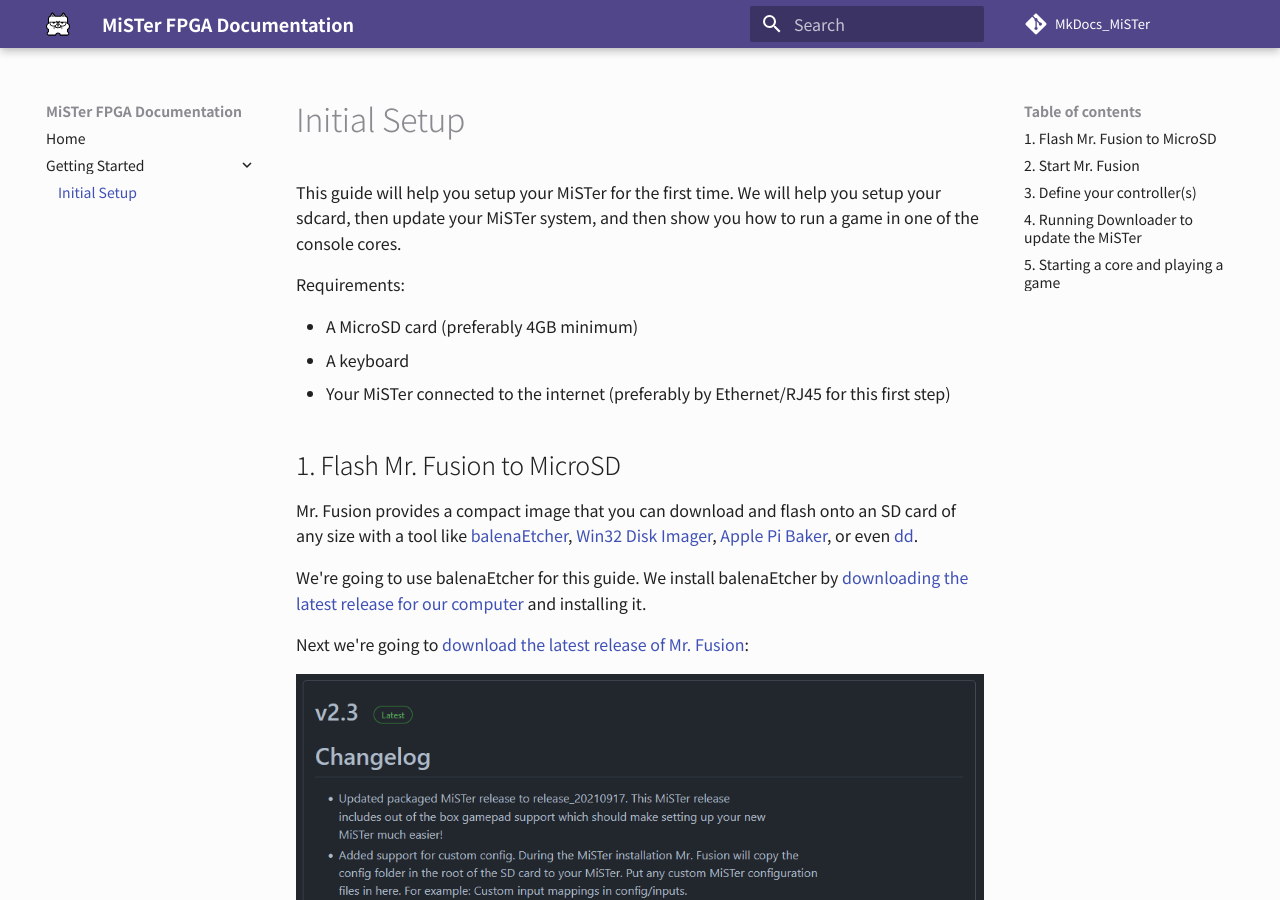
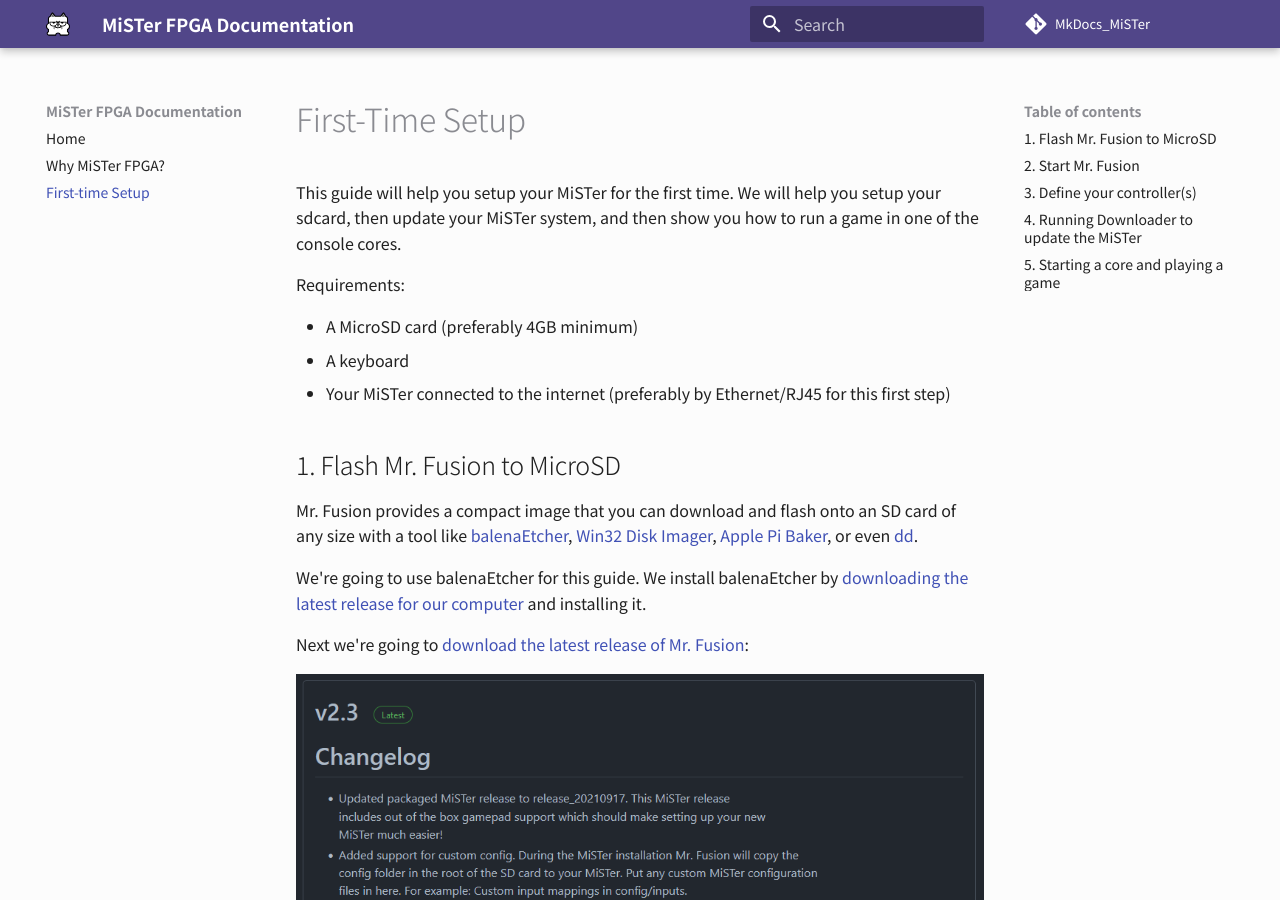
Before and after one commit to tofukazoo/MkDocs_MiSTer, an MkDocs documentation site: the page built from docs/setup/first-setup.md, in a window 1280 px wide and 900 px high. Built offline with MkDocs 1.6.1 and Material for MkDocs 9.7.7, drawn with Linux system fonts in a browser that asks for light colours; comment, search, counter and statistics services are not loaded.

Commit message:
some more outline

```diff
--- a/docs/setup/first-setup.md
+++ b/docs/setup/first-setup.md
@@ -1,4 +1,4 @@
-# Initial Setup
+# First-Time Setup
 
 This guide will help you setup your MiSTer for the first time. We will help you setup your sdcard, then update your MiSTer system, and then show you how to run a game in one of the console cores.
 
--- a/mkdocs.yml
+++ b/mkdocs.yml
@@ -51,9 +51,29 @@
 
 nav:
   - Home: index.md
-  - Getting Started:
-    - Initial Setup: setup/first-setup.md
-
+  - Why MiSTer FPGA?: why-mister.md
+  - First-time Setup: setup/first-setup.md
+  # - Everyday Basics:
+  # - Cores on MiSTer:
+  #   - Console:
+  #     - SNES:
+  #   - Handhelds:
+  #     - WonderSwan:
+  #   - Arcade:
+  #     - 0-9:
+  #       - -1942:
+  #       - -1943:
+  #     - A:
+  #       - Arkanoid:
+  #       - Asteroids:
+  #       - Asteroids Deluxe:
+  #       - Astrocade:
+  #       - Atari Tetris:
+  #       - Bagman:
+  #       - Berzerk:
+  #     - B:
+  #   - Computer:
+  #     - ao486:
 
 markdown_extensions:
   - pymdownx.highlight:
```
Also changed, not shown: docs/why-mister.md (added, +1 -0 lines).
